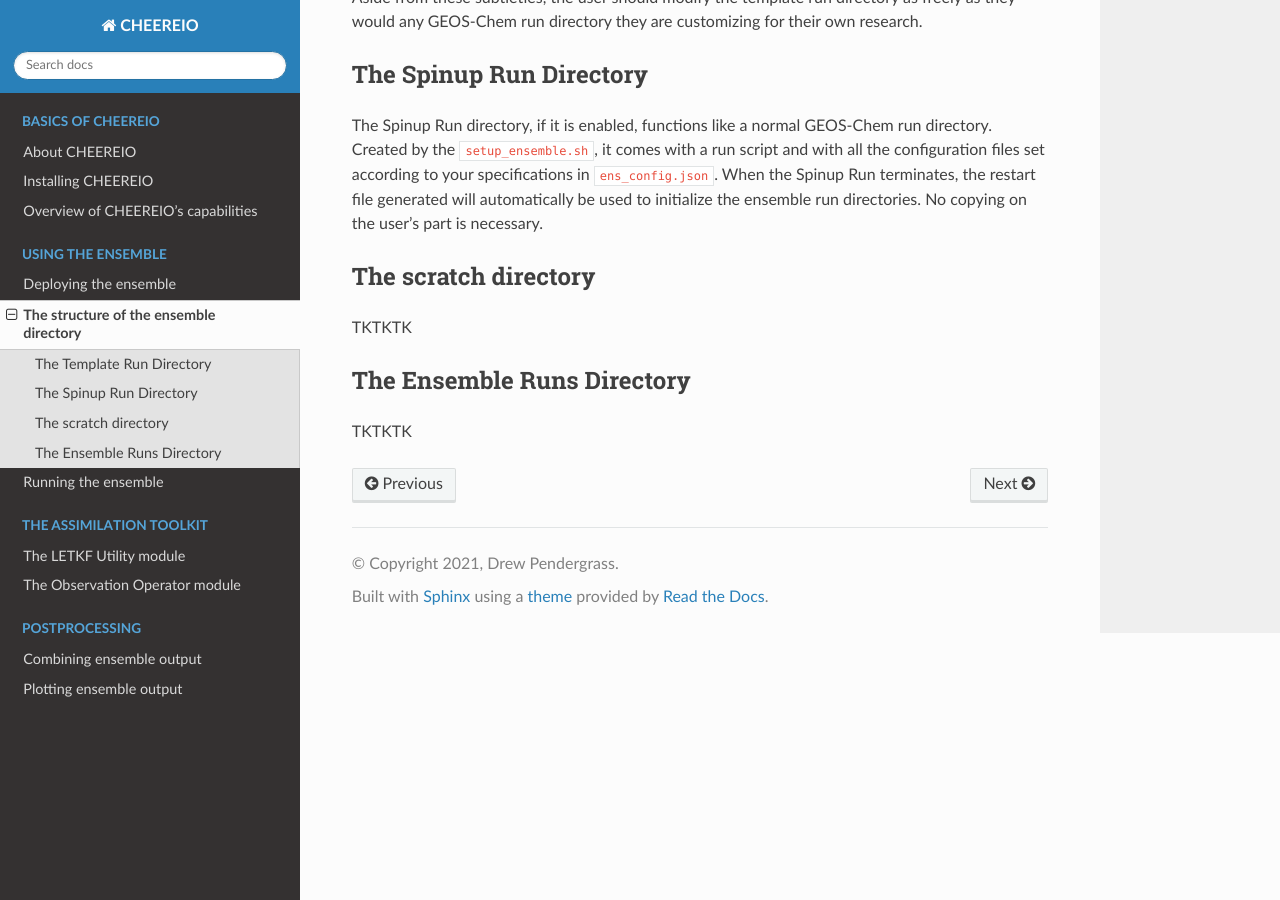
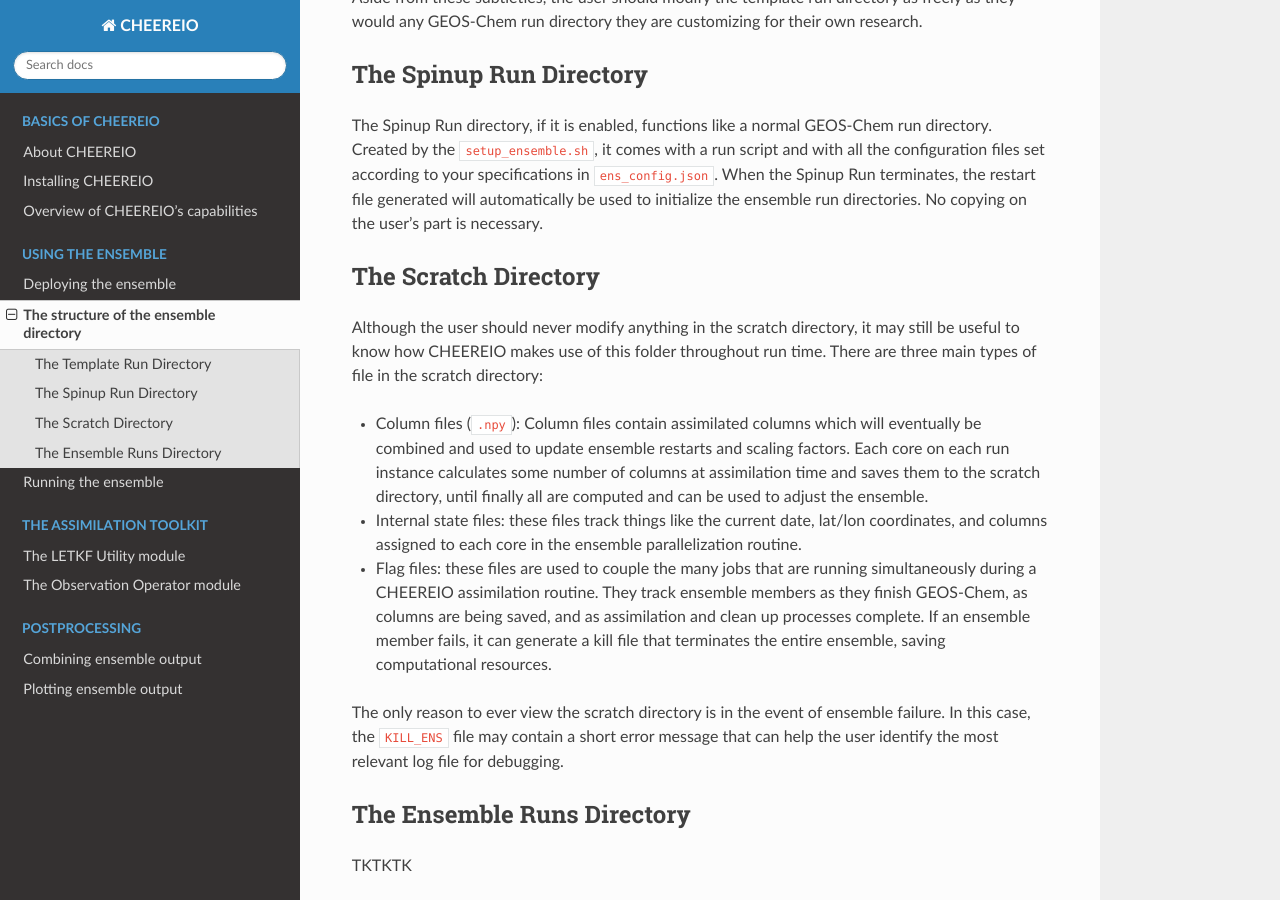
Before and after one commit to drewpendergrass/CHEEREIO, a Sphinx documentation site: the page built from docs/Guide-to-the-ensemble-directory.rst, in a window 1280 px wide and 900 px high, scrolled down 789 px. Built offline with Sphinx 7.4.7 and the Read the Docs theme 2.0.0, drawn with Linux system fonts in a browser that asks for light colours.

Commit message:
update docs

```diff
--- a/docs/Guide-to-the-ensemble-directory.rst
+++ b/docs/Guide-to-the-ensemble-directory.rst
@@ -22,10 +22,16 @@ The Spinup Run Directory
 The Spinup Run directory, if it is enabled, functions like a normal GEOS-Chem run directory. Created by the ``setup_ensemble.sh``, it comes with a run script and with all the configuration files set according to your specifications in ``ens_config.json``. When the Spinup Run terminates, the restart file generated will automatically be used to initialize the ensemble run directories. No copying on the user's part is necessary.
 
 
-The scratch directory
+The Scratch Directory
 -------------
 
-TKTKTK
+Although the user should never modify anything in the scratch directory, it may still be useful to know how CHEEREIO makes use of this folder throughout run time. There are three main types of file in the scratch directory:
+
+* Column files (``.npy``): Column files contain assimilated columns which will eventually be combined and used to update ensemble restarts and scaling factors. Each core on each run instance calculates some number of columns at assimilation time and saves them to the scratch directory, until finally all are computed and can be used to adjust the ensemble.
+* Internal state files: these files track things like the current date, lat/lon coordinates, and columns assigned to each core in the ensemble parallelization routine.
+* Flag files: these files are used to couple the many jobs that are running simultaneously during a CHEEREIO assimilation routine. They track ensemble members as they finish GEOS-Chem, as columns are being saved, and as assimilation and clean up processes complete. If an ensemble member fails, it can generate a kill file that terminates the entire ensemble, saving computational resources.
+
+The only reason to ever view the scratch directory is in the event of ensemble failure. In this case, the ``KILL_ENS`` file may contain a short error message that can help the user identify the most relevant log file for debugging.
 
 The Ensemble Runs Directory
 -------------
```
